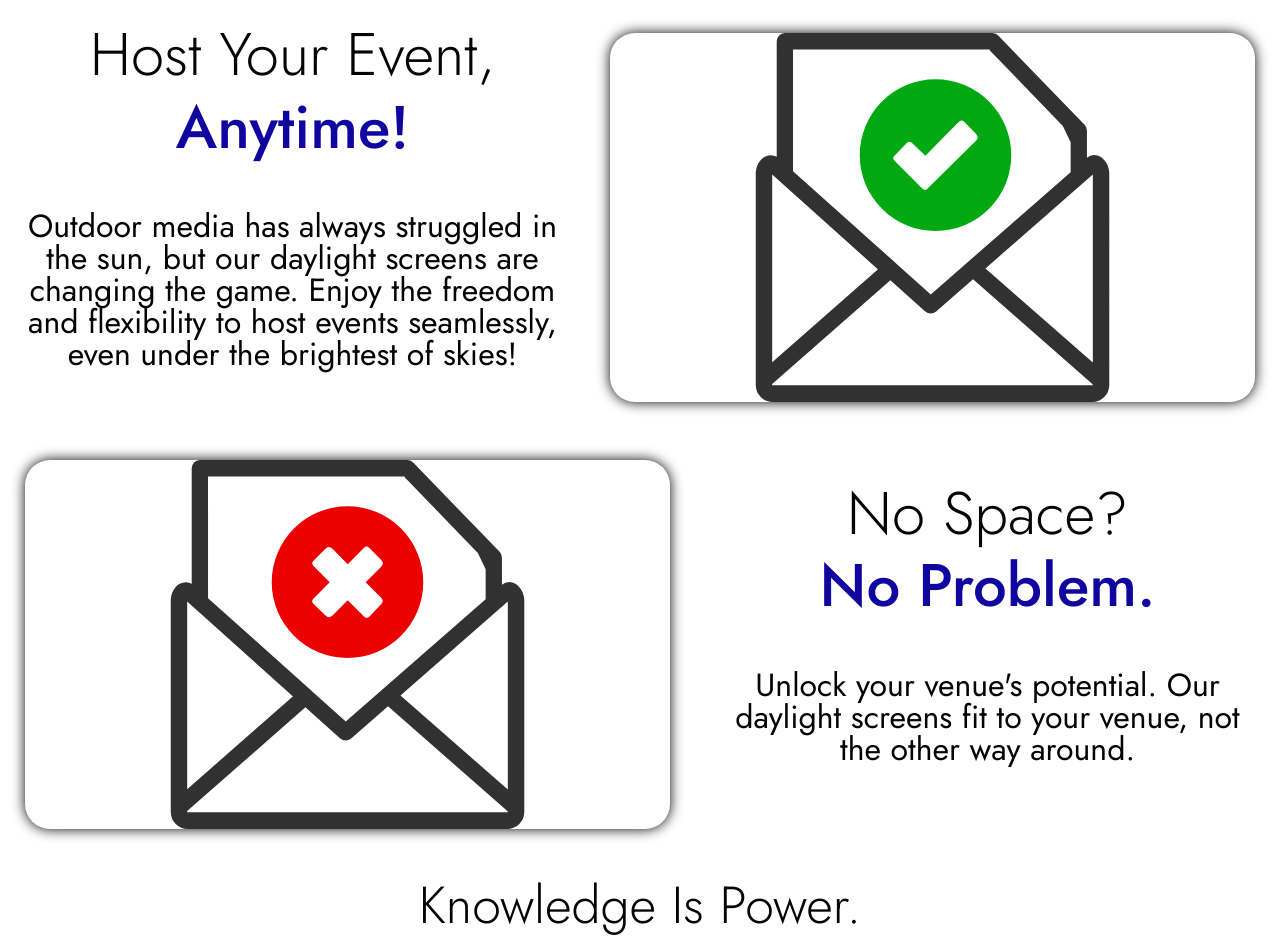
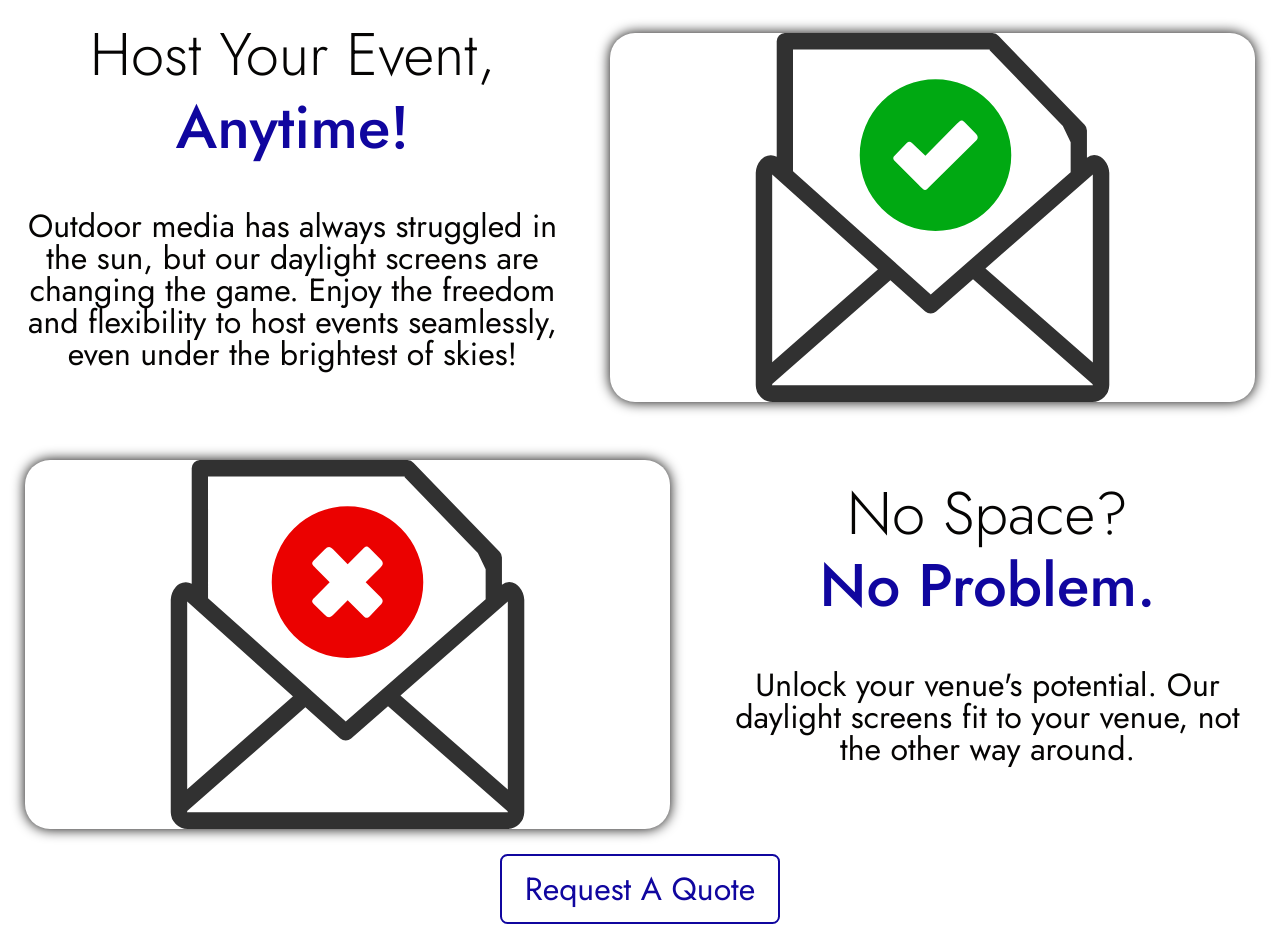
Before and after one commit to garrett-stewart-gs/next15-components, a Next.js app: page / in a window 1280 px wide. Shown: the top 944 px of the page. Built offline with nearby package versions, Linux system fonts and the light colour scheme.

Commit message:
adds link styled like button

```diff
--- a/app/page.jsx
+++ b/app/page.jsx
@@ -5,6 +5,7 @@ import ArticleShowcaseSection from "@/components/scaffoldingComponents/PageSecti
 import image from "@/public/icons/email-received-icon.svg";
 import image2 from "@/public/icons/email-remove-delete-icon.svg";
 import TextStyleWrapper from "@/components/scaffoldingComponents/TextStyleWrapper";
+import LinkButton from "@/components/reusableComponents/Buttons/LinkButton";
 
 const sectionObjArr = [
   {
@@ -33,7 +34,9 @@ export default function Home() {
         sectionObjArr.map((sectionObj, index) => <FeatureSection key={`home page feature section ${index}`} sectionObj={sectionObj} />)
       }
 
+      <LinkButton link="/" text="Link"/>
       <ArticleShowcaseSection />
+
 
     </main>
   );
--- /dev/null
+++ b/components/reusableComponents/Buttons/LinkButton.jsx
@@ -0,0 +1,23 @@
+import Link from "next/link";
+
+import defaultStyles from "./LinkButton.module.css";
+
+export default function LinkButton({ link, text, parentStyles }) {
+
+  return (
+    <Link
+      className={`
+      ${defaultStyles.linkButton}
+      ${parentStyles?.linkButton}
+    `}
+      href={link}
+    >
+      <p>
+        {/* {text}
+        plus more words */}
+        Request A Quote
+      </p>
+
+    </Link >
+  );
+}
--- /dev/null
+++ b/components/reusableComponents/Buttons/LinkButton.module.css
@@ -0,0 +1,33 @@
+.linkButton {
+  font-size: var(--ref-size);
+  height: 3.5em;
+  min-width: 14em;
+  width: 14em;
+  text-decoration: none;
+  display: flex;
+  justify-self: center;
+  align-items: center;
+  color: var(--primary-color);
+  padding-inline: 0.625em;
+  border-radius: 0.375em;
+  border: 0.125em solid var(--primary-color);
+  transition: all linear 0.15s;
+}
+
+.linkButton:hover {
+  background-color: var(--primary-color);
+  box-shadow: 0 0 1.25em var(--primary-shade);
+  transform: scale(1.05);
+}
+
+.linkButton>p {
+  margin-inline: auto;
+  font-size: var(--h5-size);
+  font-weight: var(---weight);
+  color: var(--primary-color);
+  transform: all linear 0.15s;
+}
+
+.linkButton:hover>p {
+  color: var(--tertiary-shade);
+}
```
Also changed, not shown: components/reusableComponents/PageSectionWrapper/PageSection.jsx (deleted, +0 -33 lines), components/scaffoldingComponents/VerticalCarouselWrapper/index.jsx (+1 -8 lines).
